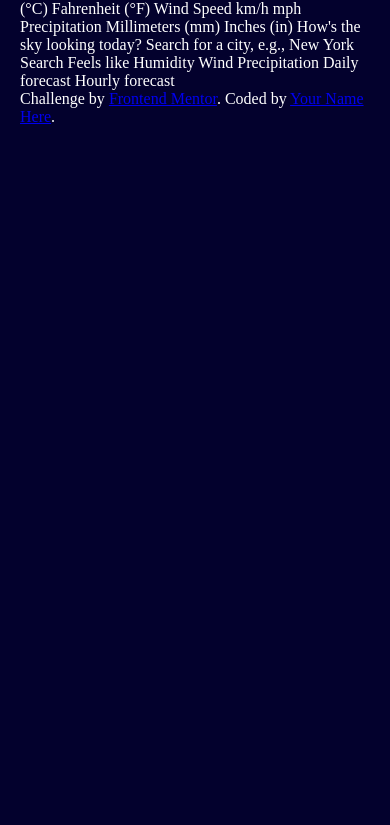
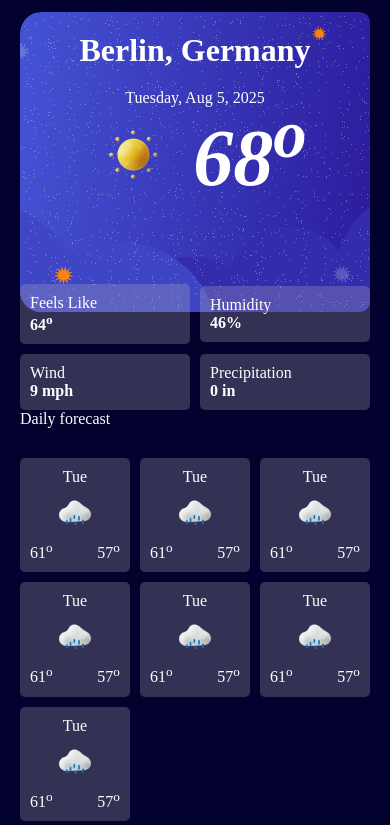
Before and after one commit to Nelkely/weather-app-main, a plain HTML site: page index.html in a window 390 px wide. Shown: the part 343-1168 px from the top of the page. Before the commit the page ends 844 px from the top, so only its background shows below. Drawn offline with Linux system fonts and the light colour scheme.

Commit message:
mobile responsiveness

```diff
--- a/index.html
+++ b/index.html
@@ -35,6 +35,111 @@
       </div>
       <button class="location-btn">Search</button>
     </div>
+    <div class="weather-card">
+      <div class="bg-temp"></div>
+      <div class="weather-info">
+        <h3>Berlin, Germany</h3>
+        <p>Tuesday, Aug 5, 2025</p>
+        <div class="temp">
+          <img src="./assets/images/icon-sunny.webp" alt="sunny" />
+          <p class="temperature">68<sup>o</sup></p>
+        </div>
+      </div>
+    </div>
+    <div class="other-temp-info">
+      <div class="temp-info-content">
+        <p>Feels Like</p>
+        <h4>64<sup>o</sup></h4>
+      </div>
+      <div class="temp-info-content">
+        <p>Humidity</p>
+        <h4>46%</h4>
+      </div>
+      <div class="temp-info-content">
+        <p>Wind</p>
+        <h4>9 mph</h4>
+      </div>
+      <div class="temp-info-content">
+        <p>Precipitation</p>
+        <h4>0 in</h4>
+      </div>
+    </div>
+    <div class="forecast">
+      <p>Daily forecast</p>
+      <div class="forecast-info">
+        <div class="days">
+          <p>Tue</p>
+          <img src="./assets/images/icon-drizzle.webp" alt="" />
+          <div>
+            <p>61<sup>o</sup></p>
+            <p>57<sup>o</sup></p>
+          </div>
+        </div>
+        <div class="days">
+          <p>Tue</p>
+          <img src="./assets/images/icon-drizzle.webp" alt="" />
+          <div>
+            <p>61<sup>o</sup></p>
+            <p>57<sup>o</sup></p>
+          </div>
+        </div>
+        <div class="days">
+          <p>Tue</p>
+          <img src="./assets/images/icon-drizzle.webp" alt="" />
+          <div>
+            <p>61<sup>o</sup></p>
+            <p>57<sup>o</sup></p>
+          </div>
+        </div>
+        <div class="days">
+          <p>Tue</p>
+          <img src="./assets/images/icon-drizzle.webp" alt="" />
+          <div>
+            <p>61<sup>o</sup></p>
+            <p>57<sup>o</sup></p>
+          </div>
+        </div>
+        <div class="days">
+          <p>Tue</p>
+          <img src="./assets/images/icon-drizzle.webp" alt="" />
+          <div>
+            <p>61<sup>o</sup></p>
+            <p>57<sup>o</sup></p>
+          </div>
+        </div>
+        <div class="days">
+          <p>Tue</p>
+          <img src="./assets/images/icon-drizzle.webp" alt="" />
+          <div>
+            <p>61<sup>o</sup></p>
+            <p>57<sup>o</sup></p>
+          </div>
+        </div>
+        <div class="days">
+          <p>Tue</p>
+          <img src="./assets/images/icon-drizzle.webp" alt="" />
+          <div>
+            <p>61<sup>o</sup></p>
+            <p>57<sup>o</sup></p>
+          </div>
+        </div>
+      </div>
+    </div>
+    <div class="detailed-forecast">
+      <div class="hourly-forecast">
+        <p>Hourly forecast</p>
+        <button>
+          Tuesday <img src="./assets/images/icon-dropdown.svg" alt="" />
+        </button>
+      </div>
+      <div>
+        <div>
+          <img src="./assets/images/icon-drizzle.webp" alt="" />
+          <p>3 PM</p>
+        </div>
+        <div>68<sup>o</sup></div>
+      </div>
+    </div>
 
     Units Switch to Imperial/Metric Temperature Celsius (°C) Fahrenheit (°F)
     Wind Speed km/h mph Precipitation Millimeters (mm) Inches (in) How's the sky
--- a/style.css
+++ b/style.css
@@ -58,3 +58,93 @@ h1 {
   border-radius: 5px;
   cursor: pointer;
 }
+.weather-card img {
+  height: 100px;
+}
+.temperature {
+  font-size: 5rem;
+  font-weight: bold;
+  font-style: italic;
+}
+.temp {
+  display: flex;
+  justify-content: center;
+  align-items: flex-end;
+  gap: 10px;
+  margin-top: -30px;
+}
+.weather-card {
+  text-align: center;
+  margin-top: 30px;
+  position: relative;
+}
+.bg-temp {
+  background-image: url(./assets/images/bg-today-small.svg);
+  background-repeat: no-repeat;
+  background-size: cover;
+  width: 100%;
+  height: 300px;
+  position: absolute;
+  z-index: -1;
+  border-radius: 10px;
+}
+.weather-card h3 {
+  font-size: 2rem;
+}
+.weather-info {
+  padding: 20px;
+}
+.weather-card p {
+  margin-top: 20px;
+}
+.other-temp-info {
+  display: grid;
+  grid-template-columns: repeat(2, 1fr);
+  gap: 10px;
+  margin-top: 60px;
+  justify-content: center;
+  align-items: center;
+}
+.temp-info-content {
+  background-color: hsla(240, 6%, 70%, 0.281);
+  padding: 10px;
+  border-radius: 5px;
+}
+.days img {
+  height: 50px;
+}
+.days {
+  background-color: hsla(240, 6%, 70%, 0.281);
+  text-align: center;
+  padding: 10px;
+  border-radius: 5px;
+}
+.forecast-info {
+  display: grid;
+  grid-template-columns: repeat(3, 1fr);
+  gap: 10px;
+  margin-top: 30px;
+}
+.days div {
+  display: flex;
+  justify-content: space-between;
+}
+.detailed-forecast {
+  background-color: hsla(240, 6%, 70%, 0.281);
+  margin-top: 30px;
+  padding: 20px;
+  border-radius: 10px;
+}
+.hourly-forecast {
+  display: flex;
+  justify-content: space-between;
+  align-items: center;
+}
+.hourly-forecast button {
+  background-color: hsla(240, 6%, 70%, 0.281);
+  border: none;
+  padding: 5px 10px;
+  border-radius: 5px;
+  color: white;
+  cursor: pointer;
+}
```
